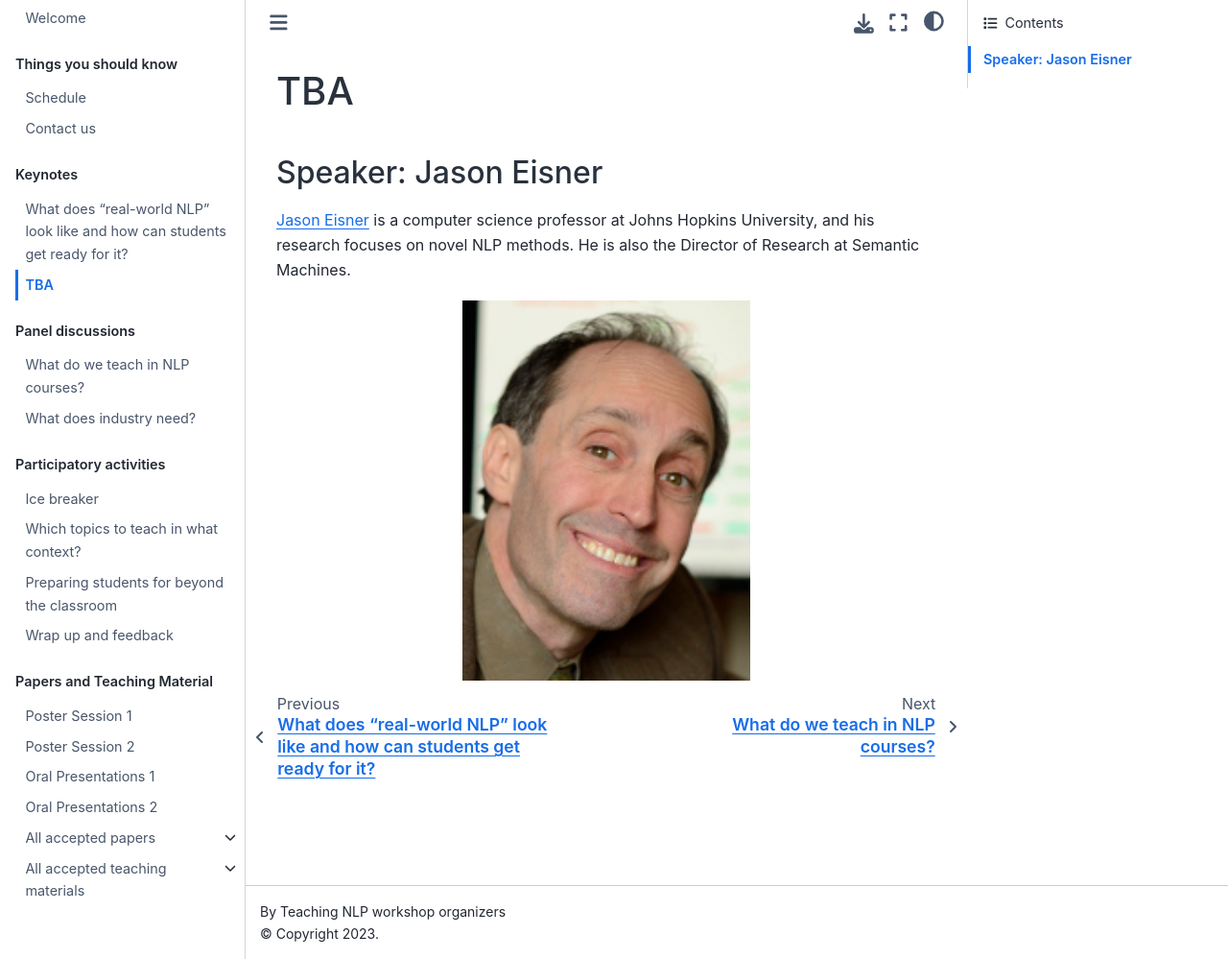
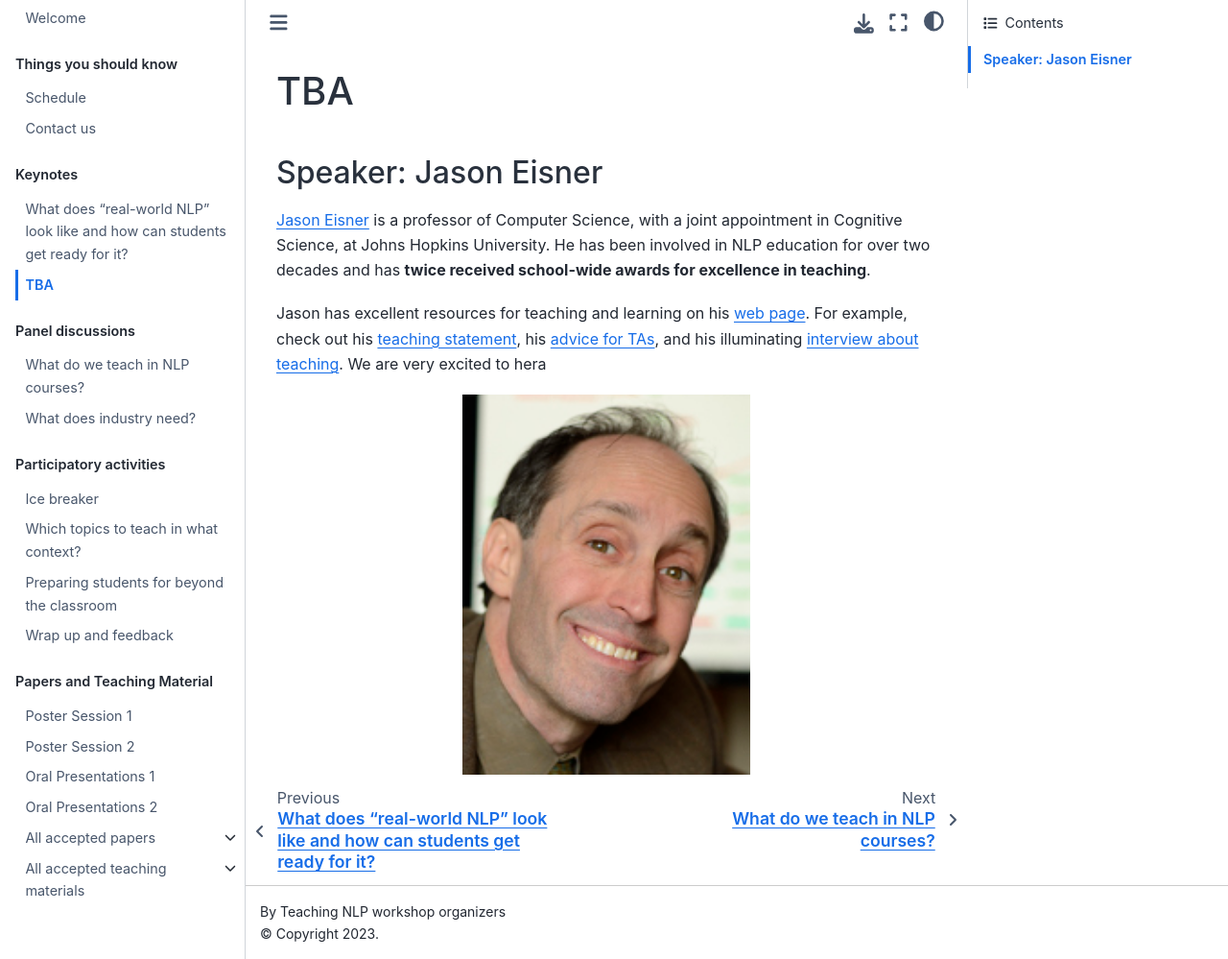
Before and after one commit to TeachingNLP/workshop-book, a Jupyter Book: the page built from keynotes/jason_eisner.md, in a window 1280 px wide and 999 px high. Shown: the whole window at 96% size. Built offline with Jupyter Book 1.0.4 settings and Sphinx 7.4.7 and the Sphinx Book theme 1.1.4, drawn with Linux system fonts in a browser that asks for light colours.

Commit message:
updating

````diff
--- a/keynotes/jason_eisner.md
+++ b/keynotes/jason_eisner.md
@@ -3,7 +3,9 @@
 
 ## Speaker: Jason Eisner
 
-[Jason Eisner](https://www.cs.jhu.edu/~jason/) is a computer science professor at Johns Hopkins University, and his research focuses on novel NLP methods. He is also the Director of Research at Semantic Machines.
+[Jason Eisner](https://www.cs.jhu.edu/~jason/) is a professor of Computer Science, with a joint appointment in Cognitive Science, at Johns Hopkins University. He has been involved in NLP education for over two decades and has **twice received school-wide awards for excellence in teaching**.
+
+Jason has excellent resources for teaching and learning on his [web page](https://www.cs.jhu.edu/~jason/). For example, check out his [teaching statement](https://www.cs.jhu.edu/~jason/teaching.pdf), his [advice for TAs](http://www.cs.jhu.edu/~jason/advice/how-to-grade.html), and his illuminating [interview about teaching](https://medium.com/@jurgens_24580/nlp-pedagogy-interview-jason-eisner-johns-hopkins-university-fc690a2c33c). We are very excited to hera
 
 ```{image} ../img/jason.jpeg
 :alt: Jason
````
